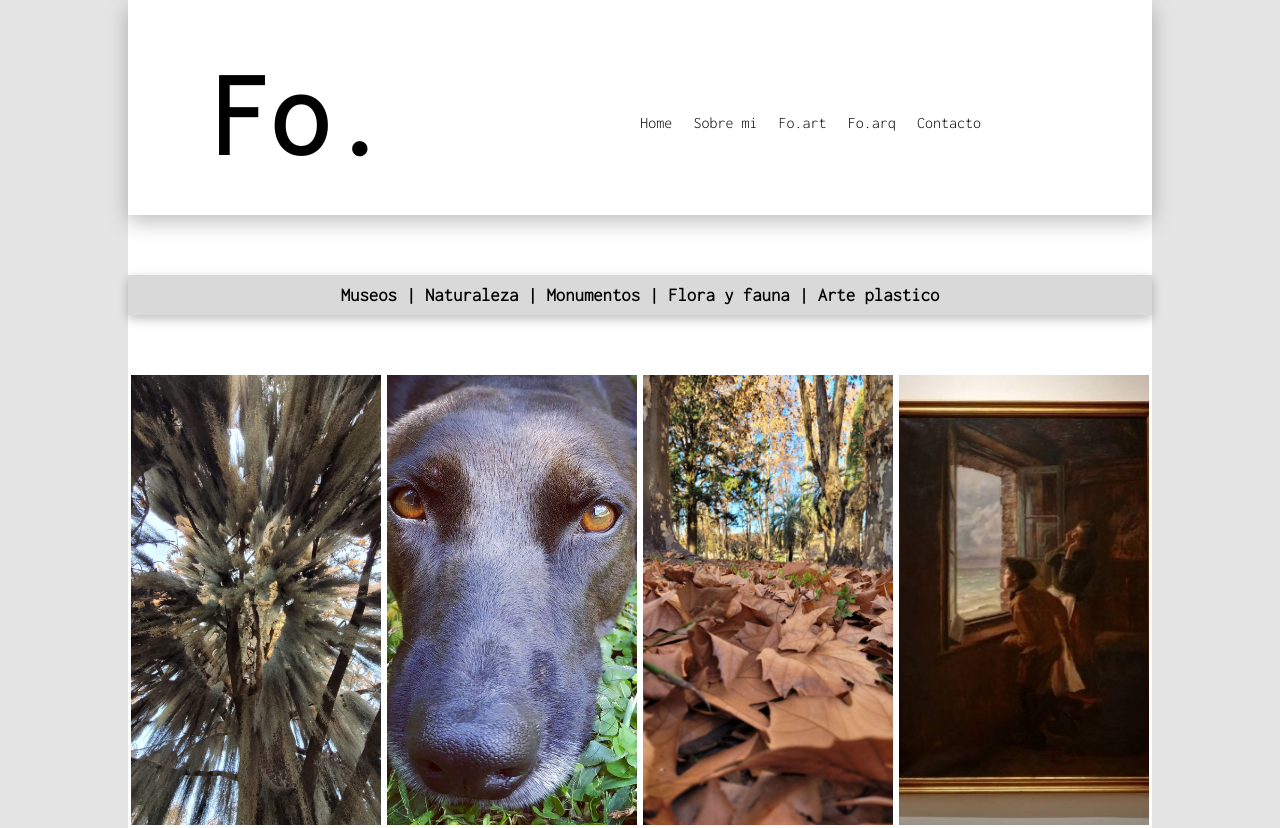
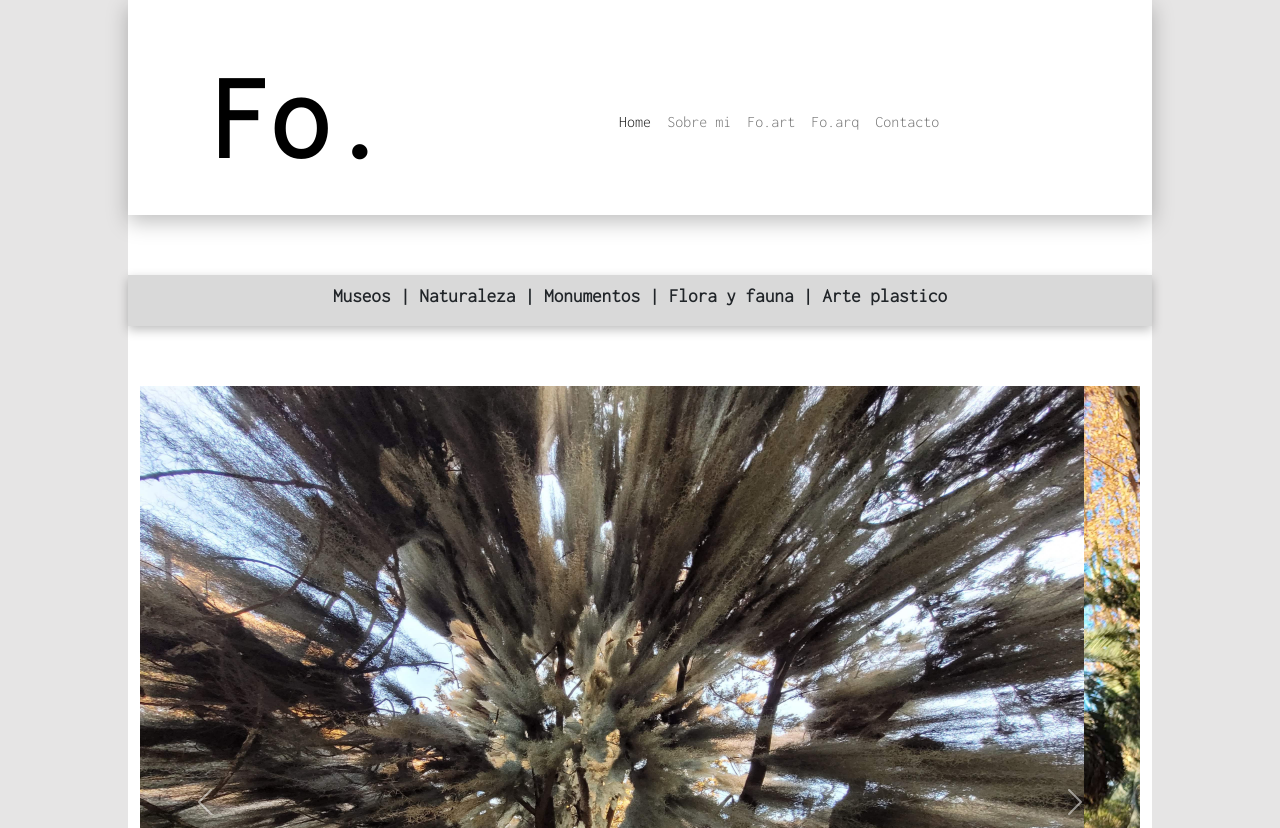
Before and after one commit to jesusre890/Fo, a plain HTML site: page pages/fo-art.html in a window 1280 px wide. Shown: the top 828 px of the page. Drawn offline with nearby package versions, Linux system fonts and the light colour scheme.

Commit message:
agregue bootstrap a foart

```diff
--- a/css/estilos.css
+++ b/css/estilos.css
@@ -2,6 +2,7 @@
     padding: 0px;
     margin: 0px;
     box-sizing: border-box;
+    font-family: 'Inconsolata', monospace;
 }
 
 
@@ -48,6 +49,11 @@ header{
     font-family: 'Inconsolata', monospace;
     font-size: 5rem;
 }
+
+.display-1{
+    font-size: 7.5rem;
+}
+
 
 .menuHome {
     width: 100%;
@@ -130,6 +136,11 @@ header{
     box-shadow: 0px 4px 10px rgba(0, 0, 0, 0.25);
 }
 
+.display-2{
+    font-size: 1.2rem;
+    font-weight: bold;
+}
+
 .fondoMain{
     width: 95%;
     height: 80%;
@@ -162,10 +173,13 @@ footer{
     display: flex;
     align-items:baseline;
     justify-content: center;
-}
-.derechosAutor__texto{
     font-family: 'Inconsolata', monospace;
     text-align: center;
+}
+
+.display-3{
+    font-size: 1rem;
+    font-weight: bold;
 }
 
 .footerRedes{
@@ -245,8 +259,60 @@ p{
     }
 }
 
+/* HEADER FO.ART BOOTSTRAP */
 
-/* CSS FO. FOART*/
+.headerFoart{
+    background-color: white;
+    display: grid;
+    width: 80%;
+    height: 215px;
+    margin: 0 auto;
+    padding-top: 40px;
+    box-shadow: 0px 7px 20px rgba(0, 0, 0, 0.25);
+    position: sticky;
+    justify-items: center;
+    align-items:center;
+    grid-template-columns: 1fr 2fr;
+    grid-template-rows: auto auto;
+    grid-template-areas: "tituloHome menuHome";
+}
+
+.tituloFoart{
+    transition: all 0.5s ease-in-out;
+}
+
+.tituloFoart:hover{
+    transform: scale(1.2);
+}
+
+.headerFoart .tituloFoart a{
+    width: fit-content;
+    font-family: 'Inconsolata', monospace;
+    font-size: 7.5rem;
+    font-weight: bold;
+    text-decoration: none;
+    list-style: none;
+    color: black;
+}
+
+@media screen and (max-width:1080px){
+    .headerFoart{
+        height: auto;
+        padding-top: 40;
+        padding-left: 1rem;
+        grid-template-columns: 1fr 2fr;
+        grid-template-rows: auto auto;
+        grid-template-areas: "tituloHome menuHome"
+                            ;
+    }
+
+    .headerFoart nav ul li{
+        margin-bottom: 1rem;
+    }
+}
+
+
+/* MAIN CSS FO. FOART*/
 
 
 .fondoFoart{
@@ -281,6 +347,17 @@ p{
 
 .fotoCuatro{
     grid-area: fotoCuatro;
+}
+
+/* carrusel foart */
+
+.carousel-item{
+    width: 100%;
+    height: 100%;
+    max-height: 50rem;
+    margin-bottom: 2rem;
+    object-fit: cover;
+    object-position: center;
 }
 
 @media screen and (max-width:1270px){
--- a/pages/fo-art.html
+++ b/pages/fo-art.html
@@ -4,6 +4,8 @@
     <meta charset="UTF-8">
     <meta http-equiv="X-UA-Compatible" content="IE=edge">
     <meta name="viewport" content="width=device-width, initial-scale=1.0">
+    <!-- CSS only -->
+    <link href="https://cdn.jsdelivr.net/npm/bootstrap@5.2.0-beta1/dist/css/bootstrap.min.css" rel="stylesheet" integrity="sha384-0evHe/X+R7YkIZDRvuzKMRqM+OrBnVFBL6DOitfPri4tjfHxaWutUpFmBp4vmVor" crossorigin="anonymous">
     <link rel="stylesheet" href="../css/estilos.css">
     <link rel="preconnect" href="https://fonts.googleapis.com">
     <link rel="preconnect" href="https://fonts.googleapis.com">
@@ -16,36 +18,66 @@
 
 
     <!-- HEADER -->
-    <header class="headerHome">
-        <nav class="tituloHome">
-            <h1>
+    <header class="headerFoart">
+        <nav class="tituloFoart">
+            <h1 class="display-1 col-3">
                 <a href="../index.html">Fo.</a>
             </h1>
         </nav>
-        <nav class="navMenu">
-            <ul class="menuHome">
-                <li><a href="../index.html"> Home </a></li>
-                <li><a href="sobre-mi.html"> Sobre mi </a></li>
-                <li><a href="fo-art.html"> Fo.art </a></li>
-                <li><a href="fo-arq.html"> Fo.arq </a></li>
-                <li><a href="contacto.html"> Contacto </a></li>
-            </ul>
+        <nav class="navbar navbar-expand-lg col-8">
+            <div class="container-fluid">
+                <a class="navbar-brand" href="#"></a>
+                <button class="navbar-toggler" type="button" data-bs-toggle="collapse" data-bs-target="#navbarNavAltMarkup" aria-controls="navbarNavAltMarkup" aria-expanded="false" aria-label="Toggle navigation">
+                <span class="navbar-toggler-icon"></span>
+                </button>
+                <div class="collapse navbar-collapse" id="navbarNavAltMarkup">
+                    <div class="navbar-nav">
+                        <a class="nav-link active" aria-current="page" href="../index.html">Home</a>
+                        <a class="nav-link" href="sobre-mi.html">Sobre mi</a>
+                        <a class="nav-link" href="fo-art.html">Fo.art</a>
+                        <a class="nav-link" href="fo-arq.html">Fo.arq</a>
+                        <a class="nav-link" href="contacto.html">Contacto</a>
+                    </div>
+                </div>
+            </div>
         </nav>
     </header>
 
     <!-- MAIN -->
     <main class="mainHome">
         <div class="textoMain">
-            <h3>
+            <h3 class="display-2">
                 Museos | Naturaleza | Monumentos | Flora y fauna | Arte plastico
             </h3>
         </div>
-        <div class="fondoFoart">
-            <img src="../img/arbol.jpg" alt="parque villarino" class="fotoArt fotoUno">
-            <img src="../img/mora.jpg" alt="Mora" class="fotoArt fotoDos">
-            <img src="../img/hojas.jpg" alt="parque villarino2" class="fotoArt fotoTres">
-            <img src="../img/art 2.jpeg" alt="Museo nacional pintura" class="fotoArt fotoCuatro">
-        </div>
+        <section class="container">
+            <div class="row">
+                <div id="carouselExampleControls" class="carousel slide" data-bs-ride="carousel">
+                    <div class="carousel-inner">
+                        <div class="carousel-item active">
+                            <img src="../img/arbol.jpg" class="d-block w-100" alt="...">
+                        </div>
+                        <div class="carousel-item">
+                            <img src="../img/hojas.jpg" class="d-block w-100" alt="...">
+                        </div>
+                        <div class="carousel-item">
+                            <img src="../img/art 2.jpeg" class="d-block w-100" alt="...">
+                        </div>
+                        <div class="carousel-item">
+                            <img src="../img/mora.jpg" class="d-block w-100" alt="...">
+                        </div>
+                    </div>
+                        <button class="carousel-control-prev" type="button" data-bs-target="#carouselExampleControls" data-bs-slide="prev">
+                            <span class="carousel-control-prev-icon" aria-hidden="true"></span>
+                            <span class="visually-hidden">Previous</span>
+                        </button>
+                        <button class="carousel-control-next" type="button" data-bs-target="#carouselExampleControls" data-bs-slide="next">
+                            <span class="carousel-control-next-icon" aria-hidden="true"></span>
+                            <span class="visually-hidden">Next</span>
+                        </button>
+                </div>
+            </div>
+        </section>
     </main>
 
     <!-- FOOTER -->
@@ -57,10 +89,13 @@
             <a href="https://www.linkedin.com/in/jes%C3%BAs-re-1a11aa1a5/" target="_blank"><img src="../img/bxl-linkedin.svg" alt="linkedin"></a>
         </div>
         <div class="derechosAutor">
-            <h4 class="derechosAutor__texto">
+            <h4 class="display-3">
                 &#169 Fo.2022
             </h4>
         </div>
     </footer>
+
+    <!-- JavaScript Bundle with Popper -->
+    <script src="https://cdn.jsdelivr.net/npm/bootstrap@5.2.0-beta1/dist/js/bootstrap.bundle.min.js" integrity="sha384-pprn3073KE6tl6bjs2QrFaJGz5/SUsLqktiwsUTF55Jfv3qYSDhgCecCxMW52nD2" crossorigin="anonymous"></script>
 </body>
 </html>
```
